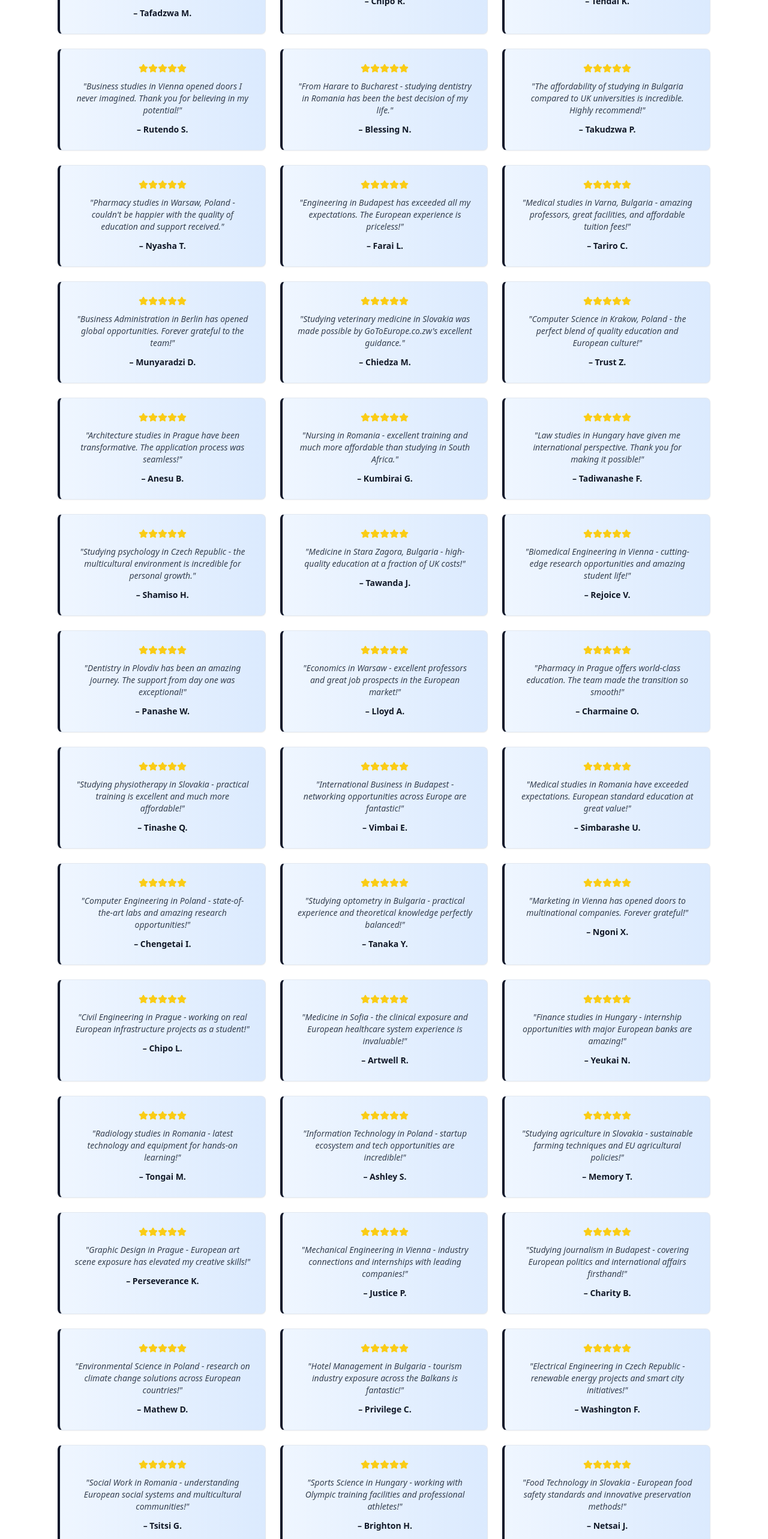
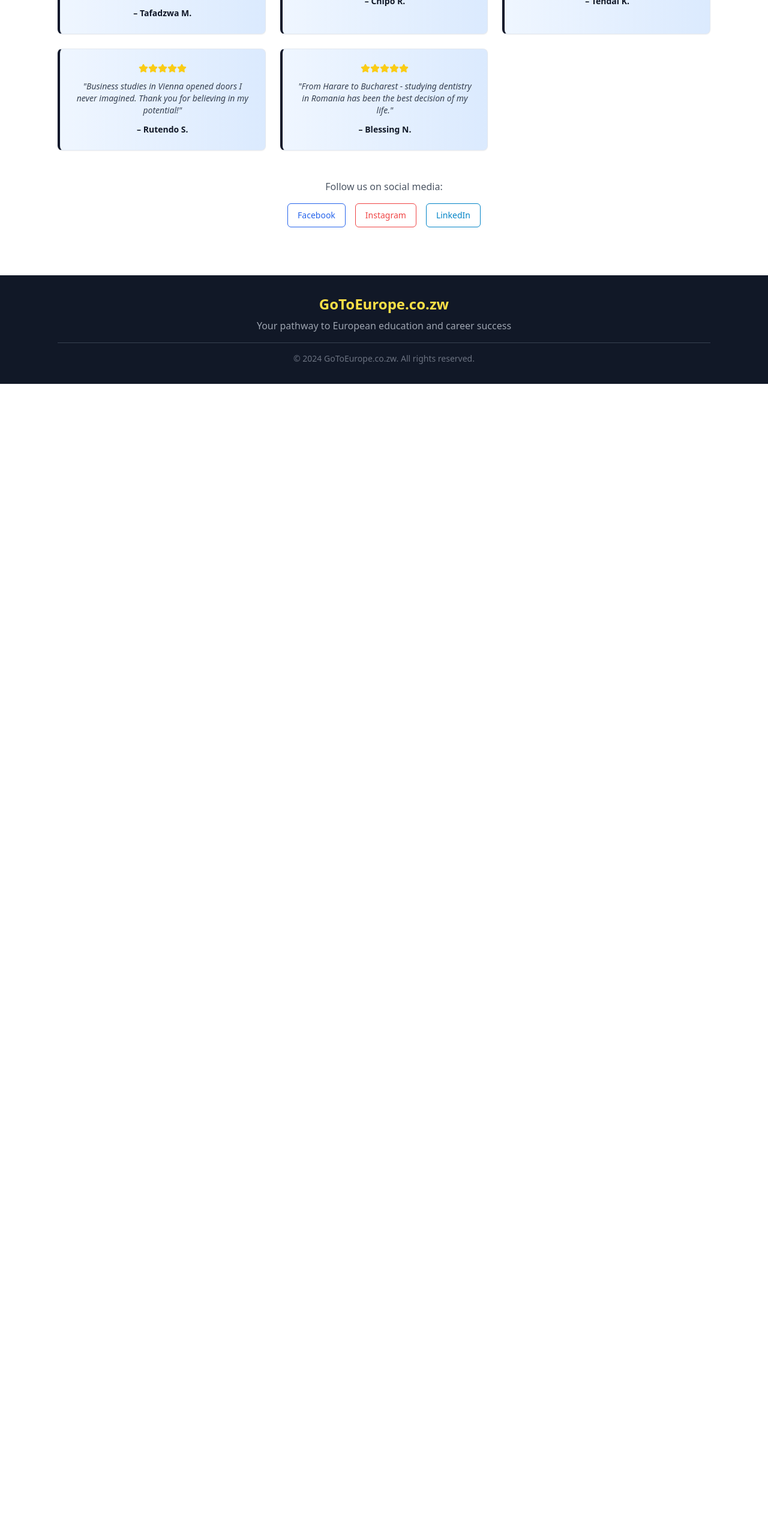
Before and after one commit to GoToEurope/gotoeurope-zimbabwe-guide, a React (Vite) app: page /contact in a window 1280 px wide. Shown: the part 820-3386 px from the top of the page at 60% size. After the commit the page ends 1460 px from the top, so only its background shows below. Built offline with nearby package versions, Linux system fonts and the light colour scheme.

Commit message:
Reduce testimonials to 5
Reduced the number of testimonials displayed on the contact page to five.

```diff
--- a/src/pages/Contact.tsx
+++ b/src/pages/Contact.tsx
@@ -1,4 +1,3 @@
-
 import { Phone, Mail, MapPin, Star } from "lucide-react";
 import { Button } from "@/components/ui/button";
 import { Card, CardContent } from "@/components/ui/card";
@@ -26,190 +25,6 @@ const Contact = () => {
     {
       text: "From Harare to Bucharest - studying dentistry in Romania has been the best decision of my life.",
       author: "Blessing N."
-    },
-    {
-      text: "The affordability of studying in Bulgaria compared to UK universities is incredible. Highly recommend!",
-      author: "Takudzwa P."
-    },
-    {
-      text: "Pharmacy studies in Warsaw, Poland - couldn't be happier with the quality of education and support received.",
-      author: "Nyasha T."
-    },
-    {
-      text: "Engineering in Budapest has exceeded all my expectations. The European experience is priceless!",
-      author: "Farai L."
-    },
-    {
-      text: "Medical studies in Varna, Bulgaria - amazing professors, great facilities, and affordable tuition fees!",
-      author: "Tariro C."
-    },
-    {
-      text: "Business Administration in Berlin has opened global opportunities. Forever grateful to the team!",
-      author: "Munyaradzi D."
-    },
-    {
-      text: "Studying veterinary medicine in Slovakia was made possible by GoToEurope.co.zw's excellent guidance.",
-      author: "Chiedza M."
-    },
-    {
-      text: "Computer Science in Krakow, Poland - the perfect blend of quality education and European culture!",
-      author: "Trust Z."
-    },
-    {
-      text: "Architecture studies in Prague have been transformative. The application process was seamless!",
-      author: "Anesu B."
-    },
-    {
-      text: "Nursing in Romania - excellent training and much more affordable than studying in South Africa.",
-      author: "Kumbirai G."
-    },
-    {
-      text: "Law studies in Hungary have given me international perspective. Thank you for making it possible!",
-      author: "Tadiwanashe F."
-    },
-    {
-      text: "Studying psychology in Czech Republic - the multicultural environment is incredible for personal growth.",
-      author: "Shamiso H."
-    },
-    {
-      text: "Medicine in Stara Zagora, Bulgaria - high-quality education at a fraction of UK costs!",
-      author: "Tawanda J."
-    },
-    {
-      text: "Biomedical Engineering in Vienna - cutting-edge research opportunities and amazing student life!",
-      author: "Rejoice V."
-    },
-    {
-      text: "Dentistry in Plovdiv has been an amazing journey. The support from day one was exceptional!",
-      author: "Panashe W."
-    },
-    {
-      text: "Economics in Warsaw - excellent professors and great job prospects in the European market!",
-      author: "Lloyd A."
-    },
-    {
-      text: "Pharmacy in Prague offers world-class education. The team made the transition so smooth!",
-      author: "Charmaine O."
-    },
-    {
-      text: "Studying physiotherapy in Slovakia - practical training is excellent and much more affordable!",
-      author: "Tinashe Q."
-    },
-    {
-      text: "International Business in Budapest - networking opportunities across Europe are fantastic!",
-      author: "Vimbai E."
-    },
-    {
-      text: "Medical studies in Romania have exceeded expectations. European standard education at great value!",
-      author: "Simbarashe U."
-    },
-    {
-      text: "Computer Engineering in Poland - state-of-the-art labs and amazing research opportunities!",
-      author: "Chengetai I."
-    },
-    {
-      text: "Studying optometry in Bulgaria - practical experience and theoretical knowledge perfectly balanced!",
-      author: "Tanaka Y."
-    },
-    {
-      text: "Marketing in Vienna has opened doors to multinational companies. Forever grateful!",
-      author: "Ngoni X."
-    },
-    {
-      text: "Civil Engineering in Prague - working on real European infrastructure projects as a student!",
-      author: "Chipo L."
-    },
-    {
-      text: "Medicine in Sofia - the clinical exposure and European healthcare system experience is invaluable!",
-      author: "Artwell R."
-    },
-    {
-      text: "Finance studies in Hungary - internship opportunities with major European banks are amazing!",
-      author: "Yeukai N."
-    },
-    {
-      text: "Radiology studies in Romania - latest technology and equipment for hands-on learning!",
-      author: "Tongai M."
-    },
-    {
-      text: "Information Technology in Poland - startup ecosystem and tech opportunities are incredible!",
-      author: "Ashley S."
-    },
-    {
-      text: "Studying agriculture in Slovakia - sustainable farming techniques and EU agricultural policies!",
-      author: "Memory T."
-    },
-    {
-      text: "Graphic Design in Prague - European art scene exposure has elevated my creative skills!",
-      author: "Perseverance K."
-    },
-    {
-      text: "Mechanical Engineering in Vienna - industry connections and internships with leading companies!",
-      author: "Justice P."
-    },
-    {
-      text: "Studying journalism in Budapest - covering European politics and international affairs firsthand!",
-      author: "Charity B."
-    },
-    {
-      text: "Environmental Science in Poland - research on climate change solutions across European countries!",
-      author: "Mathew D."
-    },
-    {
-      text: "Hotel Management in Bulgaria - tourism industry exposure across the Balkans is fantastic!",
-      author: "Privilege C."
-    },
-    {
-      text: "Electrical Engineering in Czech Republic - renewable energy projects and smart city initiatives!",
-      author: "Washington F."
-    },
-    {
-      text: "Social Work in Romania - understanding European social systems and multicultural communities!",
-      author: "Tsitsi G."
-    },
-    {
-      text: "Sports Science in Hungary - working with Olympic training facilities and professional athletes!",
-      author: "Brighton H."
-    },
-    {
-      text: "Food Technology in Slovakia - European food safety standards and innovative preservation methods!",
-      author: "Netsai J."
-    },
-    {
-      text: "Fashion Design in Vienna - access to European fashion weeks and luxury brand workshops!",
-      author: "Stephanie L."
-    },
-    {
-      text: "Mining Engineering in Poland - modern extraction techniques and environmental sustainability focus!",
-      author: "Courage A."
-    },
-    {
-      text: "International Relations in Prague - EU institutions internships and diplomatic career opportunities!",
-      author: "Michelle E."
-    },
-    {
-      text: "Biomedical Sciences in Bulgaria - research collaborations with top European medical institutions!",
-      author: "Mudiwa O."
-    },
-    {
-      text: "Renewable Energy Engineering in Germany - cutting-edge green technology and climate solutions!",
-      author: "Progress Q."
-    },
-    {
-      text: "Digital Marketing in Hungary - e-commerce boom and social media strategy development!",
-      author: "Belinda I."
-    },
-    {
-      text: "Chemical Engineering in Romania - pharmaceutical industry exposure and process optimization!",
-      author: "Kudakwashe U."
-    },
-    {
-      text: "Public Health in Poland - healthcare policy development and pandemic response strategies!",
-      author: "Faith Y."
-    },
-    {
-      text: "Data Science in Czech Republic - AI development and big data analytics in European companies!",
-      author: "Godfrey V."
     }
   ];
 
```
